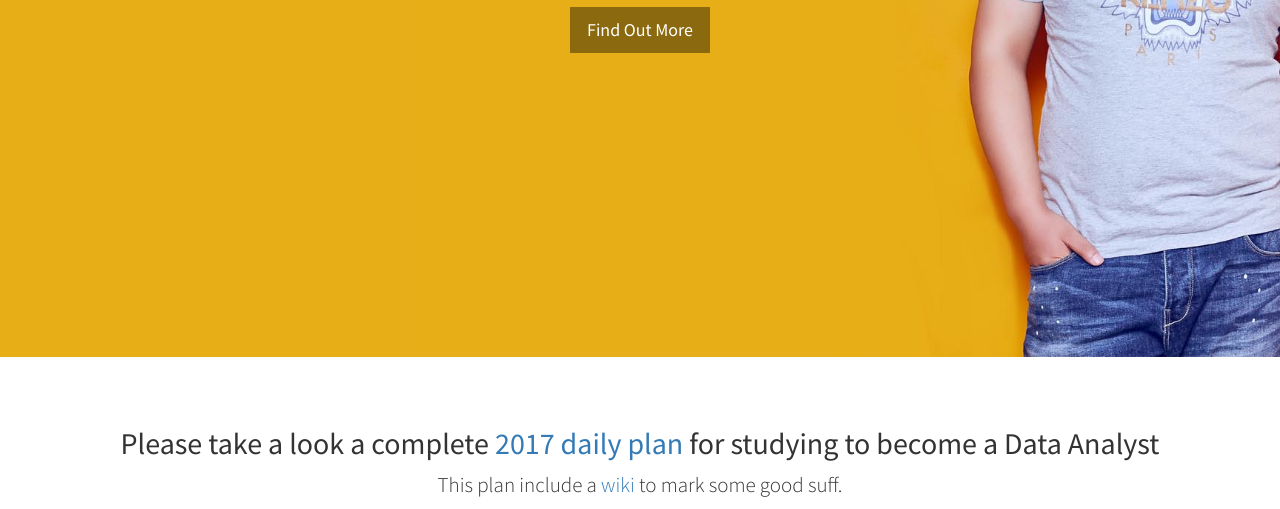
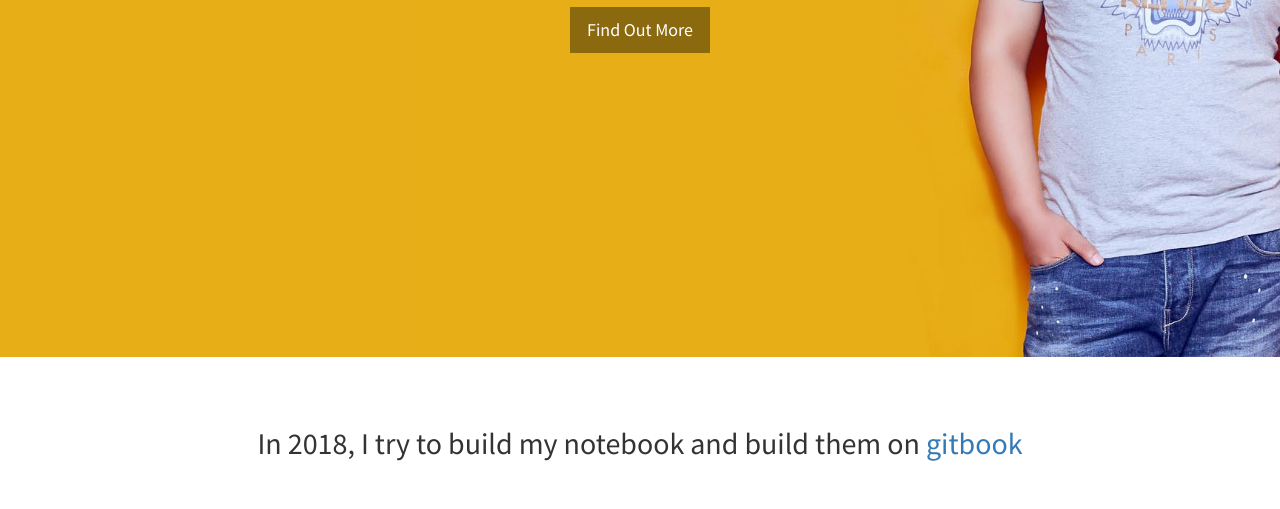
Before and after one commit to jasonbai/jasonbai, a plain HTML site: page index.html in a window 1280 px wide. Shown: the part 443-952 px from the top of the page. Drawn offline with Linux system fonts and the light colour scheme.

Commit message:
update new 2018 status

```diff
--- a/index.html
+++ b/index.html
@@ -70,8 +70,7 @@
         <div class="container">
             <div class="row">
                 <div class="col-lg-12 text-center">
-                    <h2>Please take a look a complete <a target="_blant" href="https://github.com/jasonbai/2017plan">   2017 daily plan </a> for studying to become a Data Analyst</h2>
-                    <p class="lead">This plan include a <a target="_blank" href="https://github.com/jasonbai/2017plan/wiki">wiki</a> to mark some good suff.</p>
+                    <h2>In 2018, I try to build my notebook and build them on <a href="https://jasonbai.gitbook.io">gitbook</a></h2>
                 </div>
             </div>
             <!-- /.row -->
```
